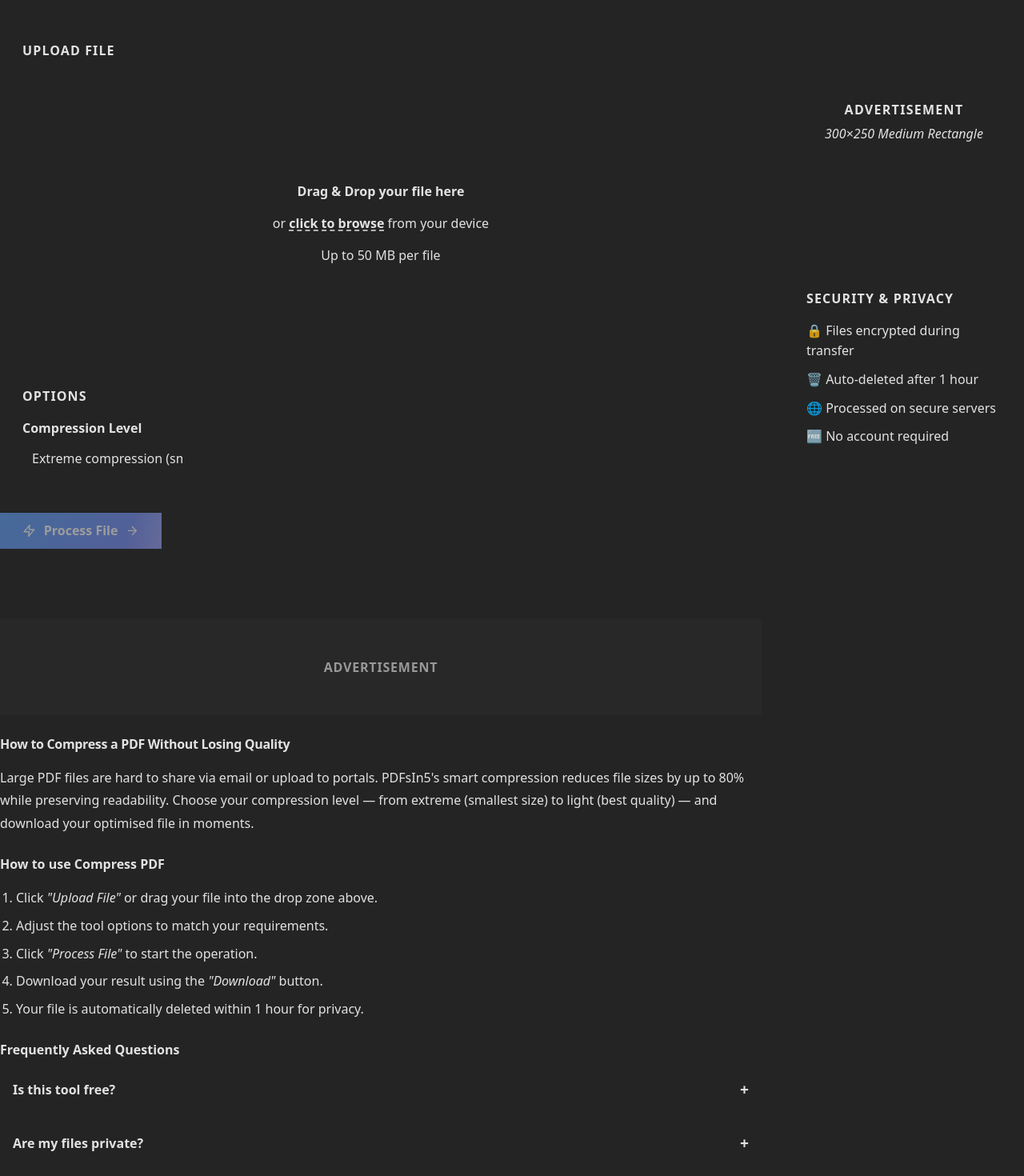
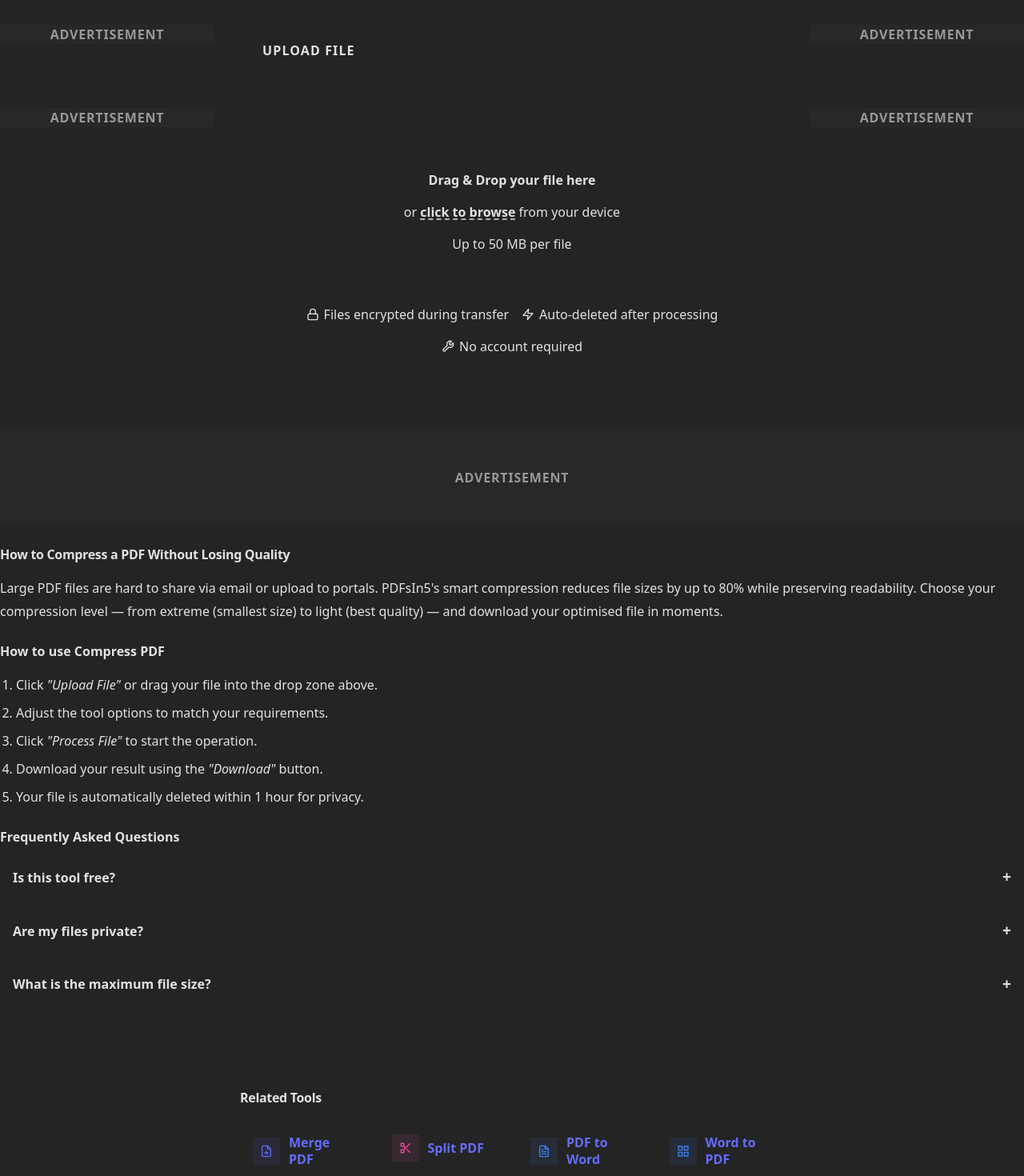
Before and after one commit to Om-Rajpure/PDFsIn5, a React (Vite) app in the folder frontend/: page /tool/compress-pdf in a window 1280 px wide. Shown: the part 440-1910 px from the top of the page at 80% size. Built offline with nearby package versions, Linux system fonts and the light colour scheme; the HTML template or start-up script is replaced by a standard one.

Commit message:
tool page main section imporved

```diff
--- a/frontend/src/pages/ToolPage.css
+++ /dev/null
@@ -1,114 +0,0 @@
-/* ── Tool Page ── */
-.tool-page {
-    padding: 56px 0 80px;
-}
-
-.tool-page__header {
-    text-align: center;
-    margin-bottom: 36px;
-}
-
-.tool-page__title {
-    font-size: clamp(1.8rem, 3.5vw, 2.8rem);
-    font-weight: 800;
-    margin-bottom: 12px;
-}
-
-.tool-page__sub {
-    font-size: 1rem;
-    color: var(--clr-text-muted);
-    max-width: 500px;
-    margin: 0 auto;
-}
-
-.tool-page__upload {
-    max-width: 680px;
-    margin: 0 auto 32px;
-}
-
-.tool-page__options {
-    max-width: 680px;
-    margin: 0 auto 48px;
-    background: var(--clr-surface);
-    border: 1px solid var(--clr-border);
-    border-radius: var(--radius-md);
-    padding: 20px 24px;
-}
-
-.tool-page__options-label {
-    font-size: 0.75rem;
-    font-weight: 700;
-    text-transform: uppercase;
-    letter-spacing: 0.07em;
-    color: var(--clr-primary);
-    margin-bottom: 8px;
-}
-
-.tool-page__options-placeholder {
-    font-size: 0.85rem;
-    color: var(--clr-text-muted);
-}
-
-/* SEO Article */
-.tool-page__article {
-    max-width: 680px;
-    margin: 0 auto;
-    background: var(--clr-surface);
-    border: 1px solid var(--clr-border);
-    border-radius: var(--radius-md);
-    padding: 32px;
-    line-height: 1.7;
-}
-
-.tool-page__article h2 {
-    font-size: 1.3rem;
-    font-weight: 700;
-    margin-bottom: 12px;
-}
-
-.tool-page__article h3 {
-    font-size: 1rem;
-    font-weight: 700;
-    margin: 24px 0 10px;
-}
-
-.tool-page__article p {
-    color: var(--clr-text-muted);
-    margin-bottom: 12px;
-}
-
-.tool-page__article ol {
-    padding-left: 20px;
-    color: var(--clr-text-muted);
-    display: flex;
-    flex-direction: column;
-    gap: 6px;
-    margin-bottom: 12px;
-}
-
-.tool-page__article details {
-    border: 1px solid var(--clr-border);
-    border-radius: var(--radius-sm);
-    padding: 12px 16px;
-    margin-bottom: 10px;
-}
-
-.tool-page__article summary {
-    font-weight: 600;
-    cursor: pointer;
-    list-style: none;
-    font-size: 0.9rem;
-}
-
-.tool-page__article summary::-webkit-details-marker {
-    display: none;
-}
-
-.tool-page__article details[open] summary {
-    color: var(--clr-primary);
-}
-
-.tool-page__article details p {
-    margin-top: 10px;
-    font-size: 0.85rem;
-}
--- a/frontend/src/pages/ToolPage.jsx
+++ b/frontend/src/pages/ToolPage.jsx
@@ -181,15 +181,18 @@ const TOOL_META = {
 };
 
 /* fallback for unknown tool slugs */
-const fallbackMeta = (slug) => ({
-    title: slug.split('-').map((w) => w[0].toUpperCase() + w.slice(1)).join(' '),
+const fallbackMeta = (slug) => {
+    const safeSlug = typeof slug === 'string' ? slug : 'unknown-tool';
+    return {
+        title: safeSlug.split('-').map((w) => w[0].toUpperCase() + w.slice(1)).join(' '),
         desc: 'Upload your file and process it instantly in the browser.',
         accept: '.pdf,application/pdf',
         multiple: false,
         icon: FiZap,
         color: '#6366f1',
         options: [],
-});
+    };
+};
 
 /* ─────────────────────────────────────────────────────
    SEO article content per tool
@@ -382,9 +385,15 @@ export default function ToolPage() {
                 </div>
             </section>
 
-            {/* ══ MAIN CONTENT ══ */}
+            {/* ══ MAIN CONTENT ── */}
             <div className="container">
                 <div className="tool-page__main">
+
+                    {/* ── LEFT AD COLUMN ── */}
+                    <aside className="tool-page-ads left-col">
+                        <AdPlaceholder format="vertical" style={{ height: '300px' }} />
+                        <AdPlaceholder format="vertical" style={{ height: '300px' }} />
+                    </aside>
 
                     {/* ── PRIMARY COLUMN ── */}
                     <div className="tool-page__primary">
@@ -410,11 +419,22 @@ export default function ToolPage() {
                                             files={files}
                                             onChange={setFiles}
                                         />
+
+                                        {/* Trust Indicators directly beneath Upload */}
+                                        <div style={{ marginTop: '16px', display: 'flex', flexWrap: 'wrap', gap: '16px', justifyContent: 'center', fontSize: 'var(--text-xs)', color: 'var(--clr-text-muted)' }}>
+                                            <span style={{ display: 'flex', alignItems: 'center', gap: '6px' }}><FiLock style={{ color: 'var(--clr-primary)' }} /> Files encrypted during transfer</span>
+                                            <span style={{ display: 'flex', alignItems: 'center', gap: '6px' }}><FiZap style={{ color: 'var(--clr-primary)' }} /> Auto-deleted after processing</span>
+                                            <span style={{ display: 'flex', alignItems: 'center', gap: '6px' }}><FiTool style={{ color: 'var(--clr-primary)' }} /> No account required</span>
+                                        </div>
                                     </div>
 
                                     {/* Options panel — only if tool has options & files selected */}
-                                    {meta.options.length > 0 && (
-                                        <div className="tool-section">
+                                    {(files.length > 0 && meta.options.length > 0) && (
+                                        <motion.div
+                                            className="tool-section tool-page__options"
+                                            initial={{ opacity: 0, height: 0 }}
+                                            animate={{ opacity: 1, height: 'auto' }}
+                                        >
                                             <p className="tool-section__heading">Options</p>
                                             <div className="tool-page__options-grid">
                                                 {meta.options.map((opt) => (
@@ -446,7 +466,7 @@ export default function ToolPage() {
                                                     </div>
                                                 ))}
                                             </div>
-                                        </div>
+                                        </motion.div>
                                     )}
 
                                     {/* Error banner */}
@@ -461,22 +481,28 @@ export default function ToolPage() {
                                     )}
 
                                     {/* Process button */}
-                                    <div className="tool-page__action">
+                                    {files.length > 0 && (
+                                        <motion.div
+                                            className="tool-page__action"
+                                            initial={{ opacity: 0, scale: 0.95 }}
+                                            animate={{ opacity: 1, scale: 1 }}
+                                            style={{ marginTop: '16px' }}
+                                        >
                                             <Button
                                                 size="lg"
                                                 icon={<Icon />}
                                                 iconEnd={<FiArrowRight />}
-                                            disabled={!files.length}
+                                                disabled={false}
                                                 onClick={handleProcess}
+                                                style={{ width: '100%', justifyContent: 'center', padding: '16px', fontSize: 'var(--text-lg)' }}
                                             >
-                                            Process File{files.length > 1 ? 's' : ''}
+                                                Process {meta.title}
                                             </Button>
-                                        {files.length > 0 && (
                                             <span className="tool-page__file-count">
-                                                {files.length} file{files.length > 1 ? 's' : ''} selected
+                                                {files.length} file{files.length > 1 ? 's' : ''} ready
                                             </span>
+                                        </motion.div>
                                     )}
-                                    </div>
                                 </motion.div>
                             )}
 
@@ -507,6 +533,13 @@ export default function ToolPage() {
                                     transition={{ duration: 0.22 }}
                                 >
                                     <div className="tool-section">
+                                        <div style={{ textAlign: 'center', marginBottom: '16px' }}>
+                                            <div style={{ display: 'inline-flex', alignItems: 'center', justifyContent: 'center', background: 'color-mix(in srgb, var(--color-success, #10b981) 15%, transparent)', color: 'var(--color-success, #10b981)', padding: '12px', borderRadius: '50%', marginBottom: '16px', fontSize: '2rem' }}>
+                                                ✓
+                                            </div>
+                                            <h2 style={{ fontSize: 'var(--text-xl)', fontWeight: '700', color: 'var(--clr-text)' }}>Success! Result File Ready</h2>
+                                            <p style={{ color: 'var(--clr-text-muted)', fontSize: '1rem', marginTop: 8 }}>Your document has been successfully processed.</p>
+                                        </div>
                                         <DownloadResult
                                             downloadUrl={downloadUrl}
                                             filename={resultName}
@@ -517,9 +550,19 @@ export default function ToolPage() {
                             )}
 
                         </AnimatePresence>
+                    </div>
 
-                        {/* SEO Article */}
-                        <section className="tool-page__article">
+                    {/* ── RIGHT AD COLUMN ── */}
+                    <aside className="tool-page-ads right-col">
+                        <AdPlaceholder format="vertical" style={{ height: '300px' }} />
+                        <AdPlaceholder format="vertical" style={{ height: '300px' }} />
+                    </aside>
+
+                </div>
+            </div>
+
+            {/* ── SEO SECTION ── */}
+            <section className="tool-page__seo-article tool-page__article">
                 <AdPlaceholder format="fluid" style={{ marginBottom: '2rem' }} />
                 <h2>{seo.articleTitle}</h2>
                 <p>{seo.body}</p>
@@ -548,37 +591,9 @@ export default function ToolPage() {
                 </details>
             </section>
 
-                        {/* Related tools */}
+            {/* ── RELATED TOOLS ── */}
+            <div style={{ maxWidth: '680px', margin: '48px auto 0' }}>
                 <RelatedTools currentTool={toolName} count={4} />
-
-                    </div>
-
-                    {/* ── SIDEBAR ── */}
-                    <aside className="tool-page__sidebar">
-                        {/* Sidebar ad placeholder */}
-                        <div className="sidebar-ad">
-                            <span className="sidebar-ad__label">Advertisement</span>
-                            <span className="sidebar-ad__size">300×250 Medium Rectangle</span>
-                        </div>
-
-                        {/* Privacy & security info card */}
-                        <div className="tool-section" style={{ fontSize: 'var(--text-sm)' }}>
-                            <p className="tool-section__heading">Security & Privacy</p>
-                            <ul style={{ listStyle: 'none', padding: 0, display: 'flex', flexDirection: 'column', gap: 10 }}>
-                                {['🔒 Files encrypted during transfer',
-                                    '🗑️ Auto-deleted after 1 hour',
-                                    '🌐 Processed on secure servers',
-                                    '🆓 No account required',
-                                ].map((item) => (
-                                    <li key={item} style={{ display: 'flex', gap: 8, alignItems: 'flex-start', color: 'var(--color-text-muted)', lineHeight: 1.6 }}>
-                                        {item}
-                                    </li>
-                                ))}
-                            </ul>
-                        </div>
-                    </aside>
-
-                </div>
             </div>
 
         </motion.div>
--- a/frontend/src/styles/toolpage.css
+++ b/frontend/src/styles/toolpage.css
@@ -94,23 +94,49 @@
 /* ── Main content layout ── */
 .tool-page__main {
     display: grid;
-    grid-template-columns: 1fr 300px;
-    gap: 28px;
+    grid-template-columns: 1fr minmax(auto, 680px) 1fr;
+    gap: 32px;
     align-items: start;
     padding: 32px 0 0;
 }
 
-@media (max-width: 960px) {
-    .tool-page__main {
-        grid-template-columns: 1fr;
-    }
-}
-
-/* ── Primary column ── */
 .tool-page__primary {
     display: flex;
     flex-direction: column;
-    gap: 24px;
+    gap: 32px;
+}
+
+.tool-page-ads {
+    display: flex;
+    flex-direction: column;
+    gap: 32px;
+    position: sticky;
+    top: 100px;
+}
+
+@media (max-width: 1100px) {
+    .tool-page__main {
+        grid-template-columns: 1fr;
+        justify-items: center;
+    }
+
+    .tool-page__primary,
+    .tool-page-ads.right-col {
+        width: 100%;
+        max-width: 680px;
+    }
+
+    .tool-page-ads.left-col {
+        display: none;
+        /* Never show ads before upload on mobile */
+    }
+
+    .tool-page-ads.right-col {
+        position: static;
+        flex-direction: row;
+        justify-content: center;
+        flex-wrap: wrap;
+    }
 }
 
 /* ── Sidebar ── */
--- a/frontend/src/styles/upload.css
+++ b/frontend/src/styles/upload.css
@@ -54,12 +54,12 @@
     flex-direction: column;
     align-items: center;
     justify-content: center;
-    gap: 10px;
-    padding: 44px 24px;
+    gap: 8px;
+    padding: 32px 24px;
     cursor: pointer;
     user-select: none;
     text-align: center;
-    min-height: 200px;
+    min-height: 140px;
 }
 
 /* ── Upload icon ── */
```
Lines whose indentation alone changed are shown as unchanged.
